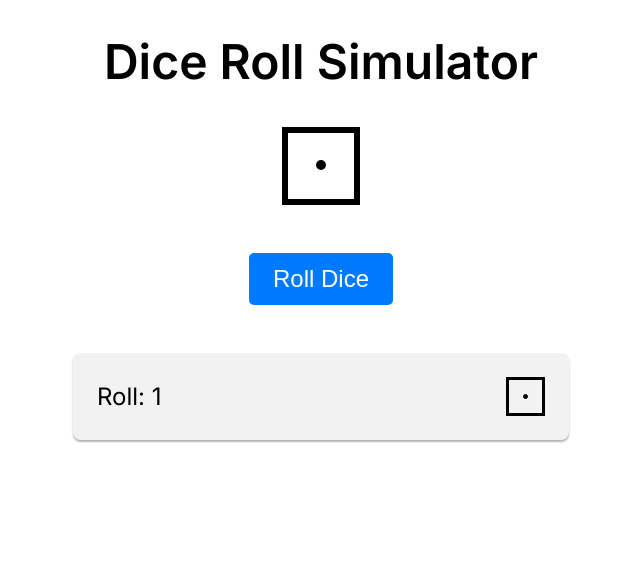
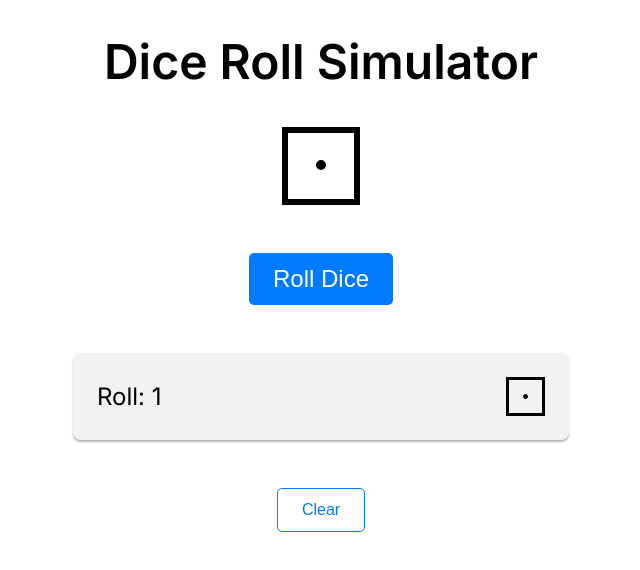
Before and after one commit to rahuljindal1/nextjs14-practice-projects, a Next.js app: page /dice-roll-simulator in a window 1280 px wide. Both pictures are taken after a click on the button "Roll Dice". Shown: the top 570 px of the page, without its empty margins (319-959 px from the left). Built offline with nearby package versions, Linux system fonts and the light colour scheme.

Commit message:
chore: Add clear button and also add type in button component

```diff
--- a/components/Button/index.tsx
+++ b/components/Button/index.tsx
@@ -6,6 +6,7 @@ type Props = {
   onClick: () => void;
   isDisabled?: boolean;
   size?: "small" | "normal" | "large";
+  type?: "primary" | "secondary";
 };
 
 export default function Button({
@@ -13,12 +14,14 @@ export default function Button({
   onClick,
   isDisabled = false,
   size = "normal",
+  type = "primary",
 }: Props) {
   return (
     <button
       className={classNames(
         classes.button,
-        size === "large" ? classes.buttonLarge : ""
+        size === "large" ? classes.buttonLarge : "",
+        type == "secondary" ? classes.secondary : ""
       )}
       disabled={isDisabled}
       onClick={onClick}
--- a/components/Button/styles.module.css
+++ b/components/Button/styles.module.css
@@ -8,6 +8,12 @@
   border-radius: 5px;
 }
 
+.secondary {
+  background-color: white;
+  color: #007bff;
+  border: 1px solid #007bff;
+}
+
 .buttonLarge {
   font-size: 1.5rem;
 }
--- a/src/app/dice-roll-simulator/page.tsx
+++ b/src/app/dice-roll-simulator/page.tsx
@@ -9,15 +9,34 @@ import styles from "./styles.module.css";
 const randomDiceRollNumber = () => Math.floor(Math.random() * 6) + 1;
 
 export default function DiceRollSimulator() {
-  const [currentRollNumber, setCurrentRollNumber] = useState(
-    randomDiceRollNumber()
-  );
+  const [currentRollNumber, setCurrentRollNumber] =
+    useState(randomDiceRollNumber);
   const [rollHistory, setRollHistory] = useState<number[]>([]);
 
   const rollDiceClickHandler = () => {
     const currentRoll = randomDiceRollNumber();
     setCurrentRollNumber(currentRoll);
     setRollHistory([...rollHistory, currentRoll]);
+  };
+
+  const clearBtnClickHandler = () => {
+    setRollHistory([]);
+  };
+
+  const ClearBtn = () => {
+    if (rollHistory.length === 0) {
+      return <></>;
+    }
+
+    return (
+      <div className={styles.btnContainer}>
+        <Button
+          btnText="Clear"
+          type="secondary"
+          onClick={clearBtnClickHandler}
+        />
+      </div>
+    );
   };
 
   return (
@@ -36,6 +55,7 @@ export default function DiceRollSimulator() {
       <div className={styles.rollHistoryContainer}>
         <RollHistory rollHistory={rollHistory} />
       </div>
+      <ClearBtn />
     </main>
   );
 }
```
